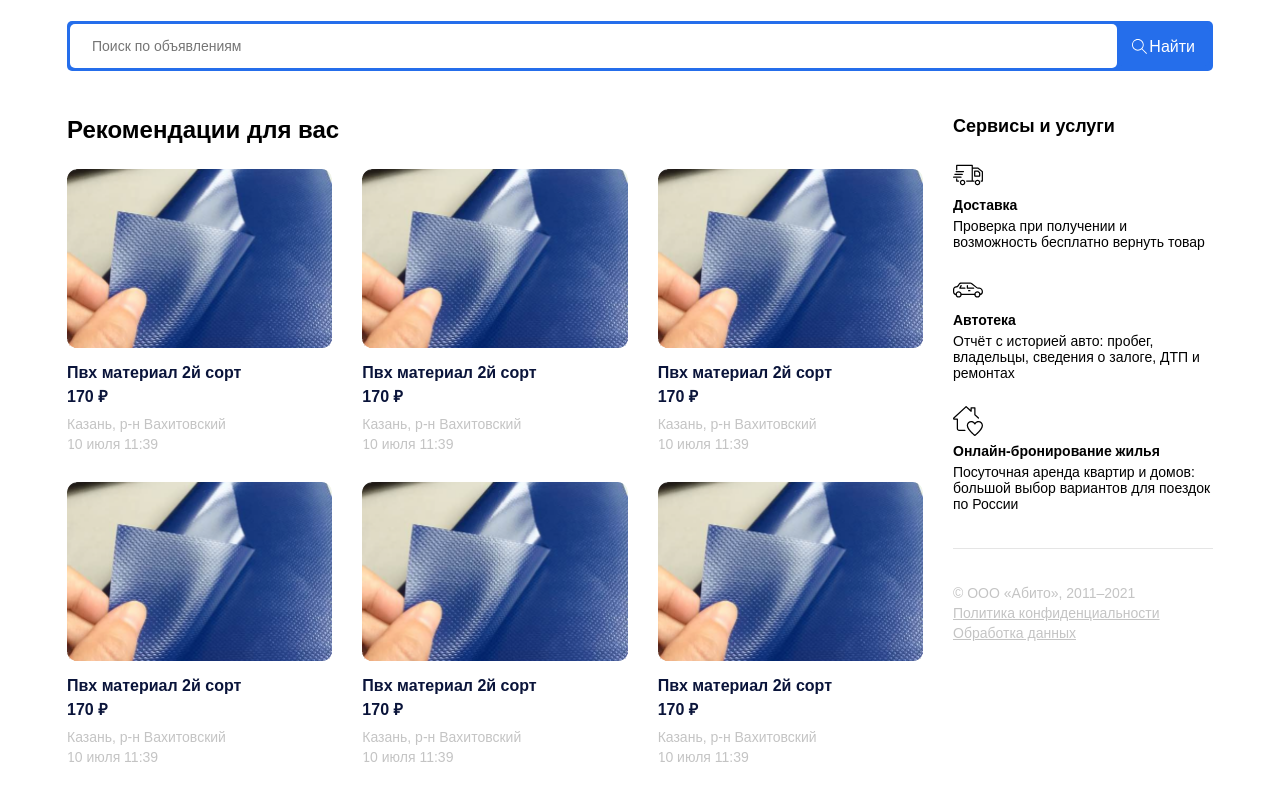
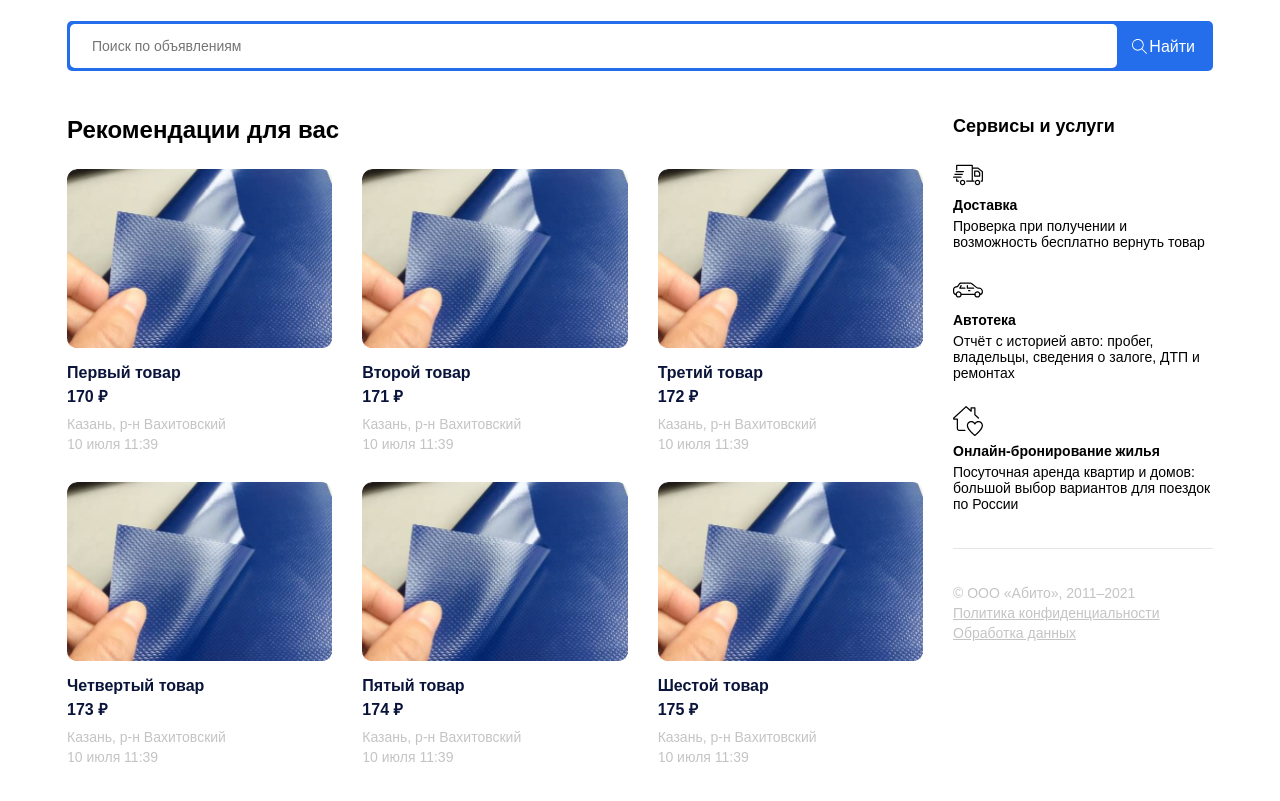
Before and after one commit to germanbakhov/abito, a plain HTML site: page index.html in a window 1280 px wide. Shown: the part 77-878 px from the top of the page. Drawn offline with Linux system fonts and the light colour scheme.

Commit message:
Lesson 3 layout

```diff
--- a/index.html
+++ b/index.html
@@ -2,10 +2,12 @@
 <html lang="ru">
 
 <head>
+    <title>Abito</title>
     <meta charset="UTF-8">
     <meta name="viewport" content="width=device-width, initial-scale=1.0">
     <title>Abito</title>
     <link rel="stylesheet" href="./style.css">
+    <script src="./script.js" defer></script>
 </head>
 
 <body>
@@ -46,6 +48,7 @@
                     <div class="content-main">
                         <h2 class="content-main__title">Рекомендации для вас</h2>
                         <div class="content-main__list">
+                            <!--
                             <a href="/product.html" class="content-main__list-item">
                                 <div class="content-main__list-item--img">
                                     <img src="./img/card-img.png" alt="Card img">
@@ -136,6 +139,7 @@
                                 </div>
 
                             </a>
+                            -->
                         </div>
                     </div>
                     <div class="content-side">
--- /dev/null
+++ b/script.js
@@ -0,0 +1,96 @@
+const searchBtn = document.querySelector('.search-btn')
+const searchInput = document.querySelector('.search-box input')
+
+const cardWrapper = document.querySelector('.content-main__list')
+
+const cardArray = [
+    {
+        id: 0,
+        title: 'Первый товар',
+        price: '170 ₽',
+        address: 'Казань, р-н Вахитовский',
+        date: '10 июля 11:39',
+        img: './img/card-img.png'
+    },
+    {
+        id: 1,
+        title: 'Второй товар',
+        price: '171 ₽',
+        address: 'Казань, р-н Вахитовский',
+        date: '10 июля 11:39',
+        img: './img/card-img.png'
+    },
+    {
+        id: 2,
+        title: 'Третий товар',
+        price: '172 ₽',
+        address: 'Казань, р-н Вахитовский',
+        date: '10 июля 11:39',
+        img: './img/card-img.png'
+    },
+    {
+        id: 3,
+        title: 'Четвертый товар',
+        price: '173 ₽',
+        address: 'Казань, р-н Вахитовский',
+        date: '10 июля 11:39',
+        img: './img/card-img.png'
+    },
+    {
+        id: 4,
+        title: 'Пятый товар',
+        price: '174 ₽',
+        address: 'Казань, р-н Вахитовский',
+        date: '10 июля 11:39',
+        img: './img/card-img.png'
+    },
+    {
+        id: 5,
+        title: 'Шестой товар',
+        price: '175 ₽',
+        address: 'Казань, р-н Вахитовский',
+        date: '10 июля 11:39',
+        img: './img/card-img.png'
+    }
+]
+
+const render = (cardList) => {
+    cardWrapper.innerHTML = ''
+
+    cardList.forEach((item, idx) => {
+        cardWrapper.insertAdjacentHTML('beforeend', `
+            <a href="/product.html" class="content-main__list-item">
+                <div class="content-main__list-item--img">
+                    <img src="${item.img}" alt="Card img">
+                </div>
+                <h5 class="content-main__list-item--title">
+                    ${item.title}
+                </h5>
+                <strong class="content-main__list-item--price">${item.price}</strong>
+                <div class="content-main__list-item--desc-box">
+                    <span class="content-main__list-item--desc">${item.address}</span>
+                    <span class="content-main__list-item--desc">${item.date}</span>
+                </div>
+            </a>
+            `)
+    })
+}
+
+const filteredArray = (array, value) => {
+    console.log(array);
+    console.log(value);
+
+    return array.filter((item) => {
+        return item.title.includes(value) || item.price.includes(value)
+    })
+}
+
+cardWrapper.style.justifyContent = 'flex-start'
+cardWrapper.style.rowGap = 'normal'
+cardWrapper.style.gap = '30px'
+
+render(cardArray)
+
+searchBtn.addEventListener('click', () => {
+    render(filteredArray(cardArray, searchInput.value))
+})
```
